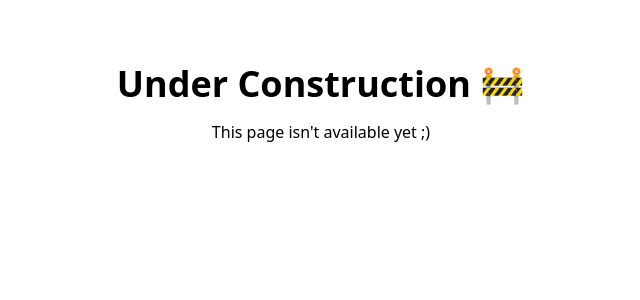
After one commit to neoRandom/quickmart-website, a PHP site: page /app/view/admin/index.php in a window 1280 px wide. The commit adds this page. Shown: the top 300 px of the page, without its empty margins (319-959 px from the left). Run offline with PHP 8.4, Linux system fonts and the light colour scheme.

Commit message:
chore: update directory structure

```diff
--- a/database/Connection.php
+++ b/app/database/Connection.php
@@ -16,7 +16,7 @@ class Connection extends PDO
             $this->setAttribute(PDO::ATTR_ERRMODE, PDO::ERRMODE_EXCEPTION);
             $this->setAttribute(PDO::ATTR_DEFAULT_FETCH_MODE, PDO::FETCH_ASSOC);
         } catch (PDOException $e) {
-            throw new PDOException("Erro ao conectar ao banco de dados");
+            throw new PDOException("Erro ao conectar ao banco de dados: " . $e->getMessage());
         }
     }
 
--- /dev/null
+++ b/app/view/admin/index.php
@@ -0,0 +1,19 @@
+<!DOCTYPE html>
+<html lang="pt-br">
+<head>
+    <meta charset="UTF-8">
+    <meta name="viewport" content="width=device-width, initial-scale=1.0">
+    <title> QuickMart - Admin Panel </title>
+    <link rel="stylesheet" href="../../assets/css/main.css">
+</head>
+<body>
+    <div class="flex flex-col gap-4 mt-16">
+        <h1 class="font-bold text-4xl text-center">
+            Under Construction 🚧
+        </h1>
+        <p class="text-center">
+            This page isn't available yet ;)
+        </p>
+    </div>
+</body>
+</html>
--- a/app/index.html
+++ b/app/view/index.php
@@ -4,7 +4,7 @@
     <meta charset="UTF-8">
     <meta name="viewport" content="width=device-width, initial-scale=1.0">
     <title> QuickMart </title>
-    <link rel="stylesheet" href="main.css">
+    <link rel="stylesheet" href="../assets/css/main.css">
 </head>
 <body>
     <header>
--- a/app/main.css
+++ b/assets/css/main.css
@@ -554,25 +554,41 @@ video {
   display: none;
 }
 
+.static {
+  position: static;
+}
+
+.mt-16 {
+  margin-top: 4rem;
+}
+
+.flex {
+  display: flex;
+}
+
 .hidden {
   display: none;
+}
+
+.flex-col {
+  flex-direction: column;
+}
+
+.gap-4 {
+  gap: 1rem;
 }
 
 .text-center {
   text-align: center;
 }
 
-.text-3xl {
-  font-size: 1.875rem;
-  line-height: 2.25rem;
+.text-4xl {
+  font-size: 2.25rem;
+  line-height: 2.5rem;
 }
 
 .font-bold {
   font-weight: 700;
 }
 
-.underline {
-  text-decoration-line: underline;
-}
-
 /* Generates a 'main.css' file when compiled w/ Tailwind */
--- a/package.json
+++ b/package.json
@@ -5,8 +5,8 @@
   "main": "index.js",
   "scripts": {
     "test": "echo \"Error: no test specified\" && exit 1",
-    "buildtw": "npx tailwindcss -i ./app/input.css -o ./app/main.css",
-    "dev": "npm run buildtw && sudo ./bash/load.sh"
+    "build:css": "npx tailwindcss -i ./resources/css/input.css -o ./assets/css/main.css",
+    "dev": "npm run build:css && sudo ./config/load.sh"
   },
   "repository": {
     "type": "git",
```
Also changed, not shown: app/admin/index.php (deleted, +0 -16 lines), app/controller/AdminController.php (added, +11 -0 lines), app/controller/IndexController.php (added, +11 -0 lines), public/admin/index.php (added, +7 -0 lines), public/index.php (added, +7 -0 lines), app/model/Exemplo.php (renamed from models/Exemplo.php), app/model/Produto.php (renamed from models/Produto.php), database/schema.sql (renamed from database/main.sql), docs/index.md (added), resources/css/input.css (renamed from app/input.css), 3 other files.
